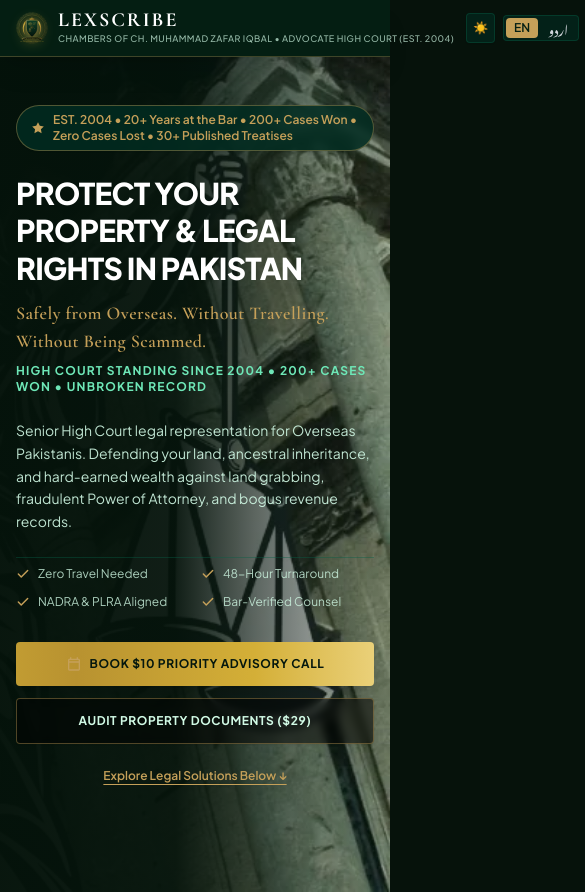
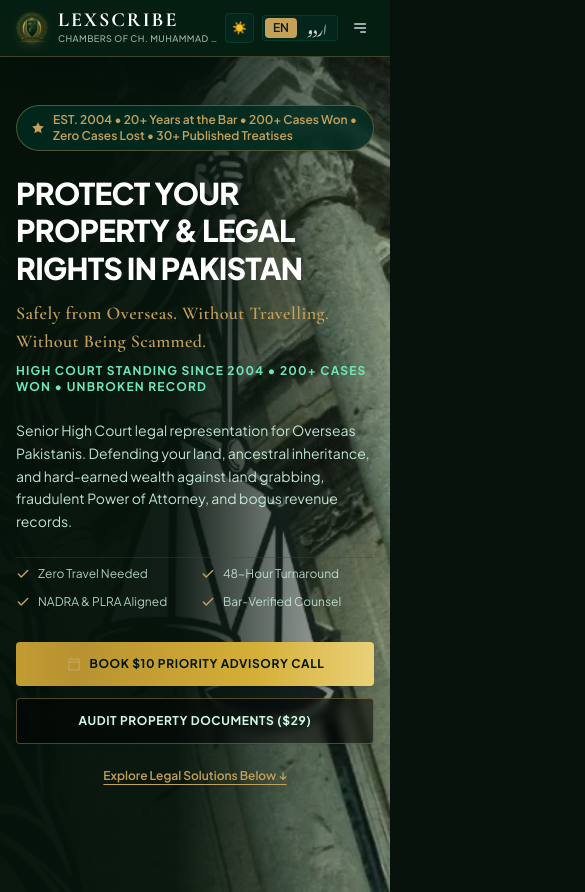
Before and after one commit to EngineerAbdullahBinZafar/lexscribe, a website: page index.html in a window 390 px wide. Shown: the top 892 px of the page, 585 px wide, since content can reach past the window. Drawn offline with nearby package versions, Linux system fonts and the light colour scheme; a web font is replaced by a local one.

Commit message:
fix(responsive): enforce universal boundary containment, max-width constraints and mobile header truncation across all flagship pages

```diff
--- a/index.html
+++ b/index.html
@@ -191,7 +191,7 @@
         <div class="max-w-7xl mx-auto px-4 sm:px-8 py-2.5 flex justify-between items-center gap-3">
 
             <!-- Brand Logo & Royal Heraldic Crest SVG (Preserved Exactly) -->
-            <a href="index.html" class="flex items-center gap-2.5 group flex-shrink-0">
+            <a href="index.html" class="flex items-center gap-2.5 group min-w-0 flex-shrink">
                 <div class="w-8 h-8 sm:w-9 sm:h-9 flex-shrink-0 relative group-hover:scale-105 transition-transform">
                     <svg viewBox="0 0 240 240" fill="none" xmlns="http://www.w3.org/2000/svg" class="w-full h-full drop-shadow-[0_2px_6px_rgba(212,175,55,0.4)]">
                         <defs>
@@ -246,7 +246,7 @@
                 </div>
                 <div>
                     <span class="font-serif text-xl sm:text-2xl tracking-widest font-bold block leading-none text-white group-hover:text-gold transition">LEXSCRIBE</span>
-                    <span class="text-[9px] uppercase tracking-wider text-emerald-100/70 block mt-0.5 font-medium" data-i18n="nav.subtitle">Chambers of Ch. M. Zafar Iqbal • Advocate High Court (Est. 2004)</span>
+                    <span class="text-[9px] uppercase tracking-wider text-emerald-100/70 block mt-0.5 font-medium truncate max-w-[160px] xs:max-w-[220px] sm:max-w-none" data-i18n="nav.subtitle">Chambers of Ch. M. Zafar Iqbal • Advocate High Court (Est. 2004)</span>
                 </div>
             </a>
 
@@ -616,8 +616,8 @@
             <!-- Interactive Vector World Map -->
             <div class="bg-[#03120A] border border-gold/40 rounded-2xl p-4 sm:p-8 shadow-2xl relative overflow-hidden">
 
-                <div class="relative w-full aspect-[2/1] min-h-[320px] max-h-[520px]">
-                    <svg viewBox="0 0 1000 500" class="w-full h-full" fill="none" xmlns="http://www.w3.org/2000/svg">
+                <div class="relative w-full aspect-[2/1] max-h-[520px] overflow-hidden">
+                    <svg viewBox="0 0 1000 500" class="w-full h-full max-w-full" fill="none" xmlns="http://www.w3.org/2000/svg">
                         <defs>
                             <radialGradient id="pakistanGlow" cx="50%" cy="50%" r="50%">
                                 <stop offset="0%" stop-color="#D4AF37" stop-opacity="0.8"/>
@@ -713,7 +713,7 @@
                     </svg>
 
                     <!-- Interactive Map Tooltip Card (Populated by showMapTooltip) -->
-                    <div id="map-tooltip" class="hidden absolute top-4 right-4 sm:top-6 sm:right-6 max-w-xs bg-[#052014]/95 border border-gold rounded-xl p-4 shadow-2xl backdrop-blur-md z-30 transition-all">
+                    <div id="map-tooltip" class="hidden absolute top-2 right-2 sm:top-6 sm:right-6 max-w-[calc(100%-1rem)] sm:max-w-xs bg-[#052014]/95 border border-gold rounded-xl p-4 shadow-2xl backdrop-blur-md z-30 transition-all">
                         <div class="flex items-center justify-between border-b border-gold/30 pb-2 mb-2">
                             <h4 id="map-tooltip-title" class="font-serif text-sm font-bold text-gold">United Kingdom</h4>
                             <button onclick="hideMapTooltip()" class="text-gray-400 hover:text-white text-xs">✕</button>
--- a/styles.css
+++ b/styles.css
@@ -90,12 +90,20 @@
     --shadow-xl: 0 20px 45px -8px rgba(0, 0, 0, 0.9), 0 0 25px rgba(212, 175, 55, 0.12);
 }
 
-/* 3. BASE ELEMENT BEHAVIOR */
+/* 3. BASE ELEMENT BEHAVIOR & UNIVERSAL BOUNDARY ENFORCEMENT */
 html {
     scroll-behavior: smooth;
     scroll-padding-top: 84px;
     font-size: 16px;
     -webkit-text-size-adjust: 100%;
+    overflow-x: hidden;
+    max-width: 100%;
+    width: 100%;
+    box-sizing: border-box;
+}
+
+*, *::before, *::after {
+    box-sizing: border-box;
 }
 
 body {
@@ -105,6 +113,25 @@ body {
     line-height: 1.6;
     transition: background-color 0.35s cubic-bezier(0.16, 1, 0.3, 1), color 0.35s cubic-bezier(0.16, 1, 0.3, 1);
     overflow-x: hidden;
+    max-width: 100%;
+    width: 100%;
+    position: relative;
+}
+
+/* Guard against media & SVG blowout on mobile screens */
+img, svg, video, canvas, audio, iframe, embed, object {
+    max-width: 100%;
+}
+
+/* Container safety boundary */
+main, section, header, footer, nav, aside {
+    max-width: 100%;
+}
+
+/* Prevent long unbroken strings from forcing viewport overflow */
+h1, h2, h3, h4, h5, h6, p, span, a, li {
+    overflow-wrap: break-word;
+    word-break: normal;
 }
 
 /* 4. LUXURIOUS COLOR & SURFACE HELPERS */
```
Also changed, not shown: audit-sample.html (+2 -2 lines), dossiers.html (+2 -2 lines), jurisprudence.html (+2 -2 lines), terms.html (+2 -2 lines).
